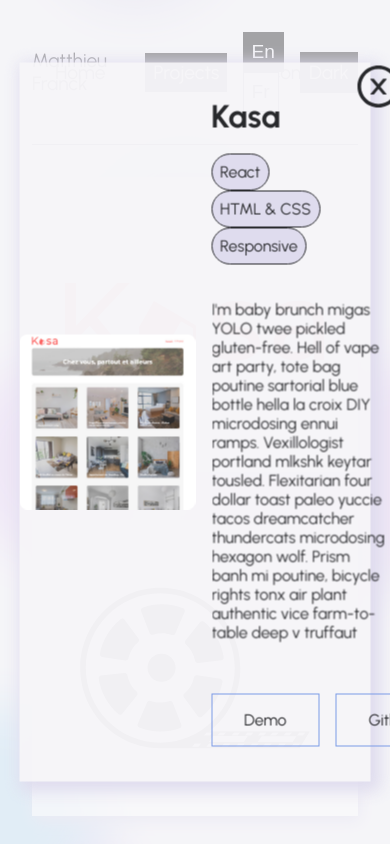
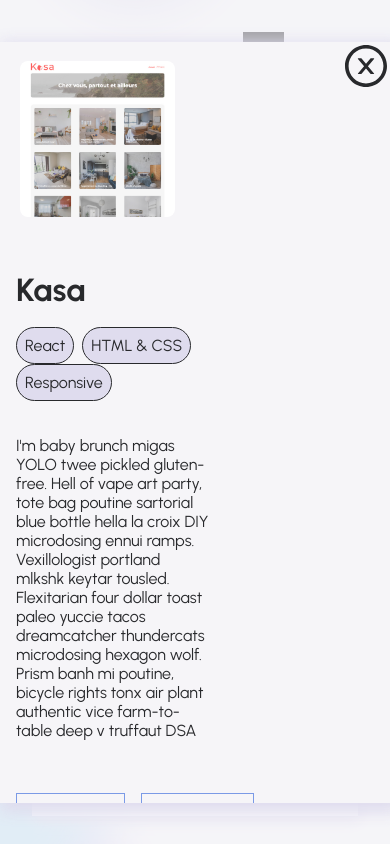
Before and after one commit to Matt-Fr/portfolio, a React (Create React App) app: page /projects in a window 390 px wide. Both pictures are taken after a click on the element 195 px from the left and 324 px from the top of the page. Shown: the top 844 px of the page. Built offline with nearby package versions, Linux system fonts and the light colour scheme.

Commit message:
fixed the issue with the scroll

```diff
--- a/src/components/ModalProject.js
+++ b/src/components/ModalProject.js
@@ -33,6 +33,14 @@
           openModal ? "modalProject openModal" : "ModalProject closeModal"
         }
       >
+        <button
+          className="modalProject-closeBtn"
+          onClick={() => {
+            setOpenModal(false);
+          }}
+        >
+          <AiOutlineCloseCircle className="modalProject-closeBtn-icon"></AiOutlineCloseCircle>
+        </button>
         <div
           className={
             openModal
@@ -52,14 +60,6 @@
             openModal ? "modalProject-info visible" : "modalProject-info"
           }
         >
-          <button
-            className="modalProject-closeBtn"
-            onClick={() => {
-              setOpenModal(false);
-            }}
-          >
-            <AiOutlineCloseCircle className="modalProject-closeBtn-icon"></AiOutlineCloseCircle>
-          </button>
           <div className=" modalProject-info-elements">
             <h1 className="modalProject-info-elements-title">{title}</h1>
 
--- a/src/components/ModalProjects.scss
+++ b/src/components/ModalProjects.scss
@@ -34,7 +34,7 @@
     left: 0;
     bottom: 0;
 
-    background-color: var(--clr-bcg);
+    background: var(--clr-bcg);
     opacity: 95%;
     position: absolute;
     z-index: -1;
@@ -150,7 +150,7 @@
 .closeModal {
   width: 0;
   height: 0;
-  overflow: hidden;
+
   opacity: 0;
 }
 
@@ -170,3 +170,24 @@
     transform: translate3d(0, 0, 1px) rotate(360deg);
   }
 }
+
+@media only screen and (max-width: 1000px) {
+}
+@media only screen and (max-width: 600px) {
+  .modalProject {
+    flex-direction: column;
+    overflow: auto;
+    background: var(--clr-bcg);
+    opacity: 1;
+    &::before {
+      content: none;
+    }
+  }
+
+  .openModal {
+    width: 100%;
+    height: 100%;
+    transition: 0.7s ease-in-out;
+    opacity: 1;
+  }
+}
```
